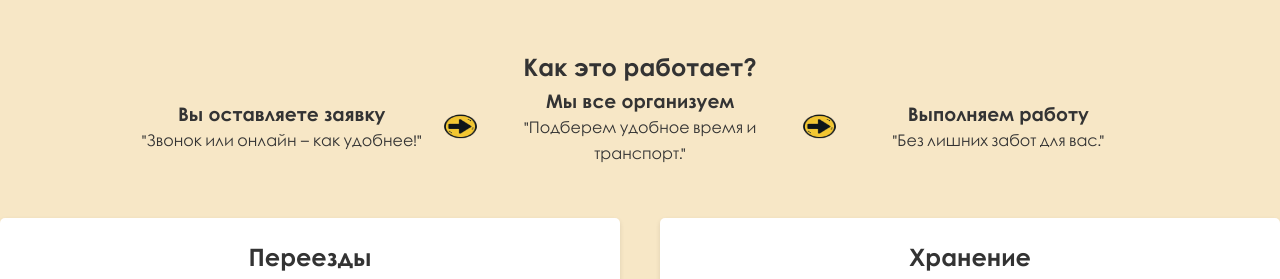
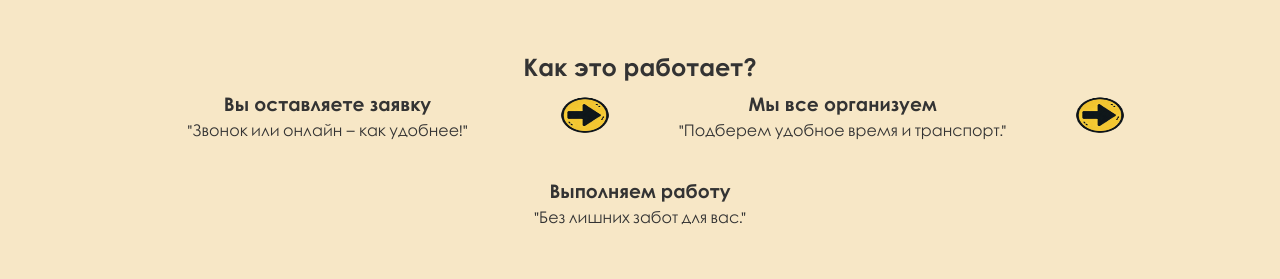
Before and after one commit to AGolz/haybox-website, a plain HTML site: page index.html in a window 1280 px wide. Shown: the part 582-861 px from the top of the page. Drawn offline with Linux system fonts and the light colour scheme.

Commit message:
Update styles.css

```diff
--- a/css/styles.css
+++ b/css/styles.css
@@ -180,20 +180,20 @@ section {
   display: flex;
   justify-content: center;
   align-items: center;
-  gap: 10px;
+  gap: 30px;
   flex-wrap: wrap;
 }
 
 .process-steps .step {
   flex: 1;
   text-align: center;
-  min-width: 220px;
+  min-width: 250px;
 }
 
 .process-steps .arrow {
-  width: 55px;
+  width: 80px;
   height: auto;
-  max-height: 40px;
+  max-height: 60px;
 }
 
 .services {
```
